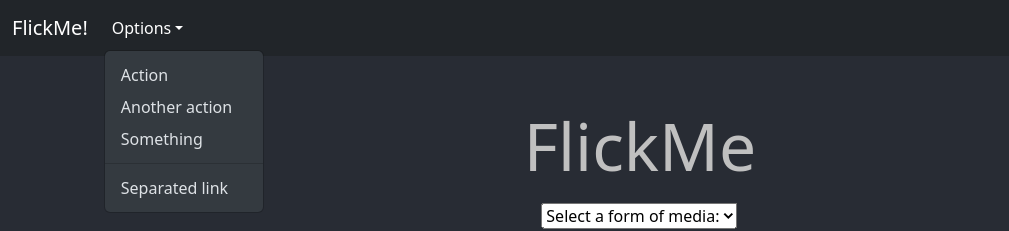
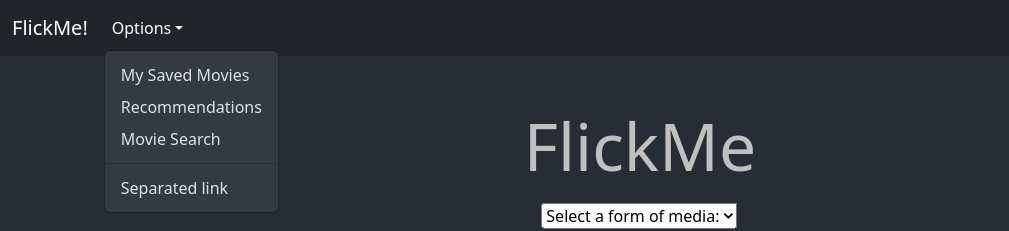
Before and after one commit to bnaftali1/cse5914-capstone, a React (Create React App) app: page / in a window 1280 px wide. Both pictures are taken after a click on the button "Options". Shown: the top 231 px of the page, without its empty margins (0-1009 px from the left). Built offline with nearby package versions, Linux system fonts and the light colour scheme.

Commit message:
Changed navbar options

```diff
--- a/src/App.js
+++ b/src/App.js
@@ -36,11 +36,11 @@ function App() {
                               title="Options"
                               menuVariant="dark"
                           >
-                              <NavDropdown.Item href="#">Action</NavDropdown.Item>
+                              <NavDropdown.Item href="#">My Saved Movies</NavDropdown.Item>
                               <NavDropdown.Item href="#action/3.2">
-                                  Another action
+                                  Recommendations
                               </NavDropdown.Item>
-                              <NavDropdown.Item href="#action/3.3">Something</NavDropdown.Item>
+                              <NavDropdown.Item href="#action/3.3">Movie Search</NavDropdown.Item>
                               <NavDropdown.Divider />
                               <NavDropdown.Item href="#action/3.4">
                                   Separated link
```
